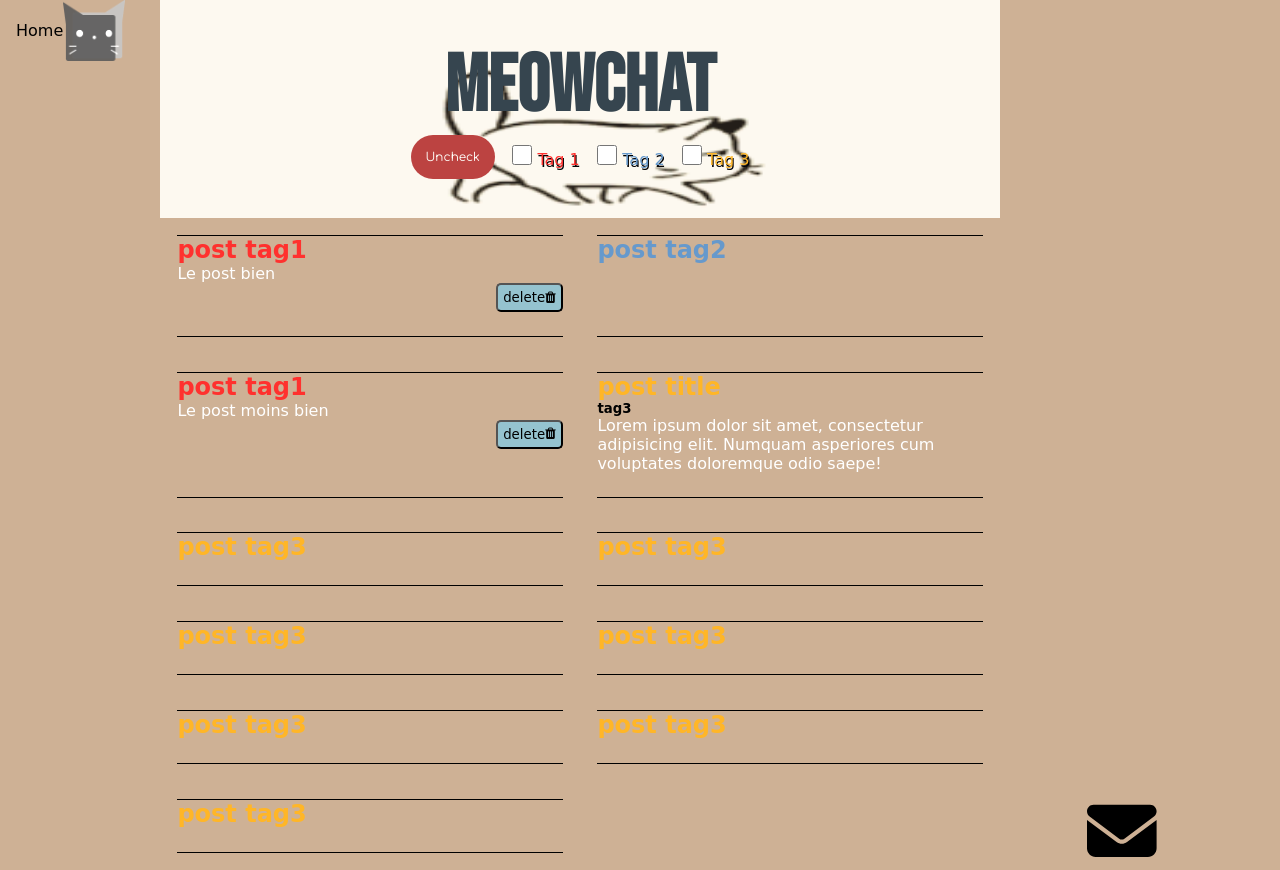
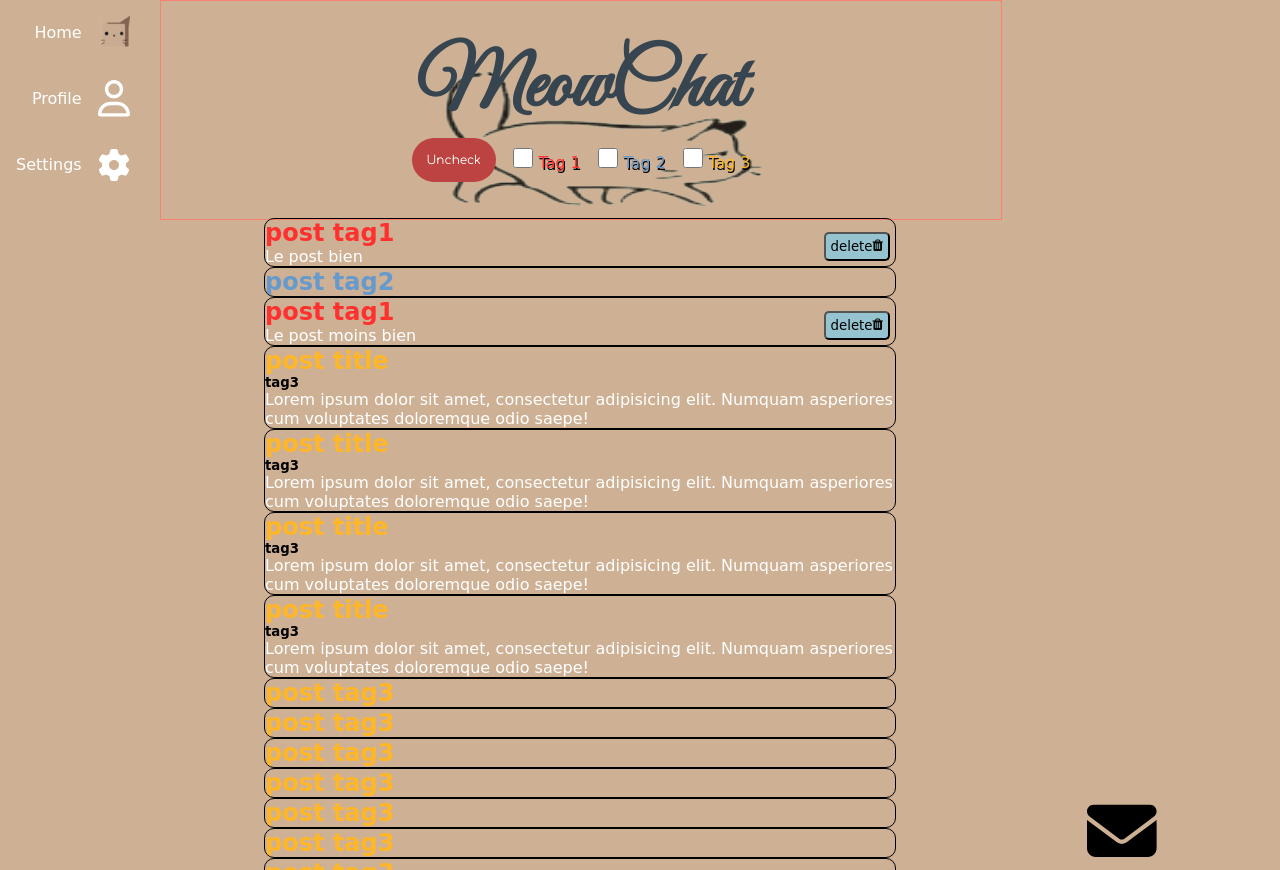
Before and after one commit to AnnamTRAN/Socialmedia, a PHP site: page / in a window 1280 px wide. Run offline with PHP 8.4, Linux system fonts and the light colour scheme.

Commit message:
12/03/2023 - Small css changes

```diff
--- a/css/banner.css
+++ b/css/banner.css
@@ -1,18 +1,22 @@
 #banner{
     background-image: url('../img/cat.gif');
     background-size: 100% 100%;
+    background-blend-mode: darken;
+    background-color: #ceb195;
     height: 25vh;
     width: 100%;
     display: flex;
     flex-direction: column;
     align-items: center;
     justify-content: center;
+    border: 1px solid salmon;
 }
 
 h1{
-    font-family: 'Bebas Neue', cursive;
+    font-family: 'Great Vibes', cursive;
     font-size: 500%;
     color: #36454F;
+    user-select: none;
 }
 
 #mobile-menu{
--- a/css/navbar.css
+++ b/css/navbar.css
@@ -2,6 +2,7 @@
     position: fixed;
     transition: transform 0.5s ease;
 }
+
 
 .nav-item{
     width: 100%;
@@ -20,20 +21,14 @@
 }
 
 .nav-link{
-    filter: invert(100%) sepia(100%) saturate(0%) hue-rotate(338deg) brightness(103%) contrast(104%);
     display: flex;
     align-items: center;
     text-decoration: none;
 }
 
-.nav-link img{
-    max-width: 20%;
-}
-
 .link-text{
     display: none;
 }
-
 
 
 /**************** LARGE SCREEN *************/
@@ -43,6 +38,12 @@
     }
 
     .nav-link svg{
+        filter: invert(100%) sepia(100%) saturate(0%) hue-rotate(338deg) brightness(103%) contrast(104%);
+        min-width: 2rem;
+        margin: 1rem;
+    }
+
+    .nav-link img{
         min-width: 2rem;
         margin: 1rem;
     }
@@ -73,6 +74,12 @@
         margin-right: 2rem;
     }
 
+    .nav-link img{
+        min-width: 3rem;
+        margin-top: 3rem;
+        margin-right: 2rem;
+    }
+
     .nav-item{
         width: 20%;
     }
--- a/css/post.css
+++ b/css/post.css
@@ -80,20 +80,25 @@
 
 .tag{
     overflow: hidden;
-    margin: 2vh;
-    border-top: 1px solid black;
-    border-bottom: 1px solid black;
+    position: relative;
+    margin: 0 auto;
+    border: 1px solid black;
+    border-radius: 10px;
+    width: 75%;
 }
 
 .remove-button{
+    position: absolute;
+    bottom: 0;
+    right: 0;
     display: flex;
     align-items: center;
     border-radius: 5px;
     padding: 5px;
+    margin: 5px;
     background-color: #95C3CF;
     font-family: 'Monocraft', cursive;
     cursor: pointer;
-    float: right;
 }
 
 .tag[data-value="tag1"] h2{
@@ -107,12 +112,3 @@
 .tag[data-value="tag3"] h2{
     color: var(--color-tag3);
 }
-
-/**************** LARGE SCREEN *************/
-@media only screen and (min-width: 600px){
-    #post{
-        display: grid;
-        grid-template-columns: 1fr 1fr;
-    }
-}
-/**************** LARGE SCREEN *************/
--- a/index.html
+++ b/index.html
@@ -11,6 +11,7 @@
     <link rel="preconnect" href="https://fonts.googleapis.com">
     <link rel="preconnect" href="https://fonts.gstatic.com" crossorigin>
     <link href="https://fonts.googleapis.com/css2?family=Bebas+Neue&family=Comfortaa&display=swap" rel="stylesheet">
+    <link href="https://fonts.googleapis.com/css2?family=Great+Vibes&display=swap" rel="stylesheet">
     <link rel="icon" type="image/x-icon" sizes="16x16" href="favicon_package_v0.16/favicon.ico">
 <body>
     <header>
@@ -31,7 +32,7 @@
                 <li class="nav-item">
                     <a href="index.html" class="nav-link">
                         <p>Home</p>
-                        <img src="img/icon.jpg" alt="logo"/>
+                        <img src="favicon_package_v0.16/favicon-32x32.png" alt="logo"/>
                         <span class="link-text"> Home </span>
                     </a>
                 </li>
@@ -144,6 +145,21 @@
                     </article>
 
                     <article class="tag" data-value="tag3">
+                        <h2>post title</h2>
+                        <h5>tag3</h5>
+                        <p>Lorem ipsum dolor sit amet, consectetur adipisicing elit. Numquam asperiores cum voluptates doloremque odio saepe!</p>
+                    </article>
+                    <article class="tag" data-value="tag3">
+                        <h2>post title</h2>
+                        <h5>tag3</h5>
+                        <p>Lorem ipsum dolor sit amet, consectetur adipisicing elit. Numquam asperiores cum voluptates doloremque odio saepe!</p>
+                    </article>
+                    <article class="tag" data-value="tag3">
+                        <h2>post title</h2>
+                        <h5>tag3</h5>
+                        <p>Lorem ipsum dolor sit amet, consectetur adipisicing elit. Numquam asperiores cum voluptates doloremque odio saepe!</p>
+                    </article>
+                    <article class="tag" data-value="tag3">
                         <h2>post tag3</h2>
                     </article>
 
--- a/style.css
+++ b/style.css
@@ -16,6 +16,7 @@
 /*space for navbar*/
 main,footer{
     margin-left: 10rem;
+    min-width: 0;
 }
 /*space for navbar*/
 
@@ -48,7 +49,7 @@
     --color-tag1:#FF312E;
     --color-tag2:#6699CC;
     --color-tag3:#FFB627;
-    --color-bg: #ceb195;
+    --color-bg: #CEB195;
 }
 
 /**************** VARIABLES *************/
```
